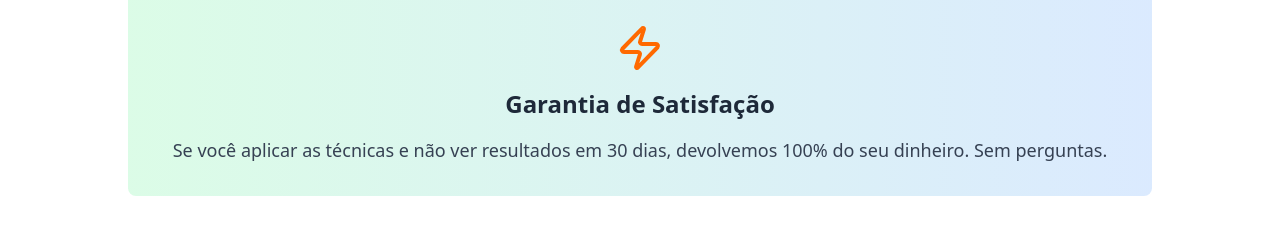
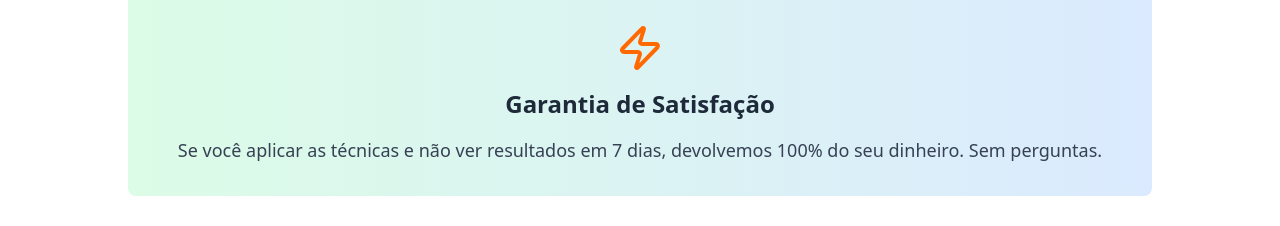
Before and after one commit to paulocassuncao/conquista, a Next.js app: page / in a window 1280 px wide. Shown: the part 3622-3848 px from the top of the page. Built offline with nearby package versions, Linux system fonts and the light colour scheme.

Commit message:
fix: ajuste de texto na seção de garantia de satisfação

```diff
--- a/app/page.tsx
+++ b/app/page.tsx
@@ -354,7 +354,7 @@ export default function LandingPage() {
               <Zap className="h-12 w-12 text-orange-500 mx-auto mb-4" />
               <h3 className="text-2xl font-bold mb-4 text-gray-800">Garantia de Satisfação</h3>
               <p className="text-gray-700 text-lg">
-                Se você aplicar as técnicas e não ver resultados em 30 dias,
+                Se você aplicar as técnicas e não ver resultados em 7 dias,
                 devolvemos 100% do seu dinheiro. Sem perguntas.
               </p>
             </div>
```
